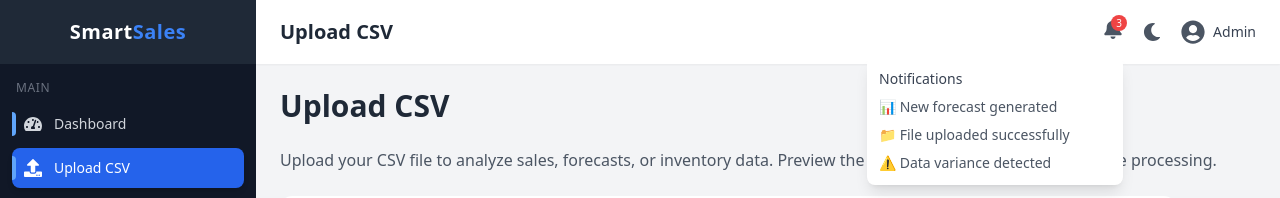
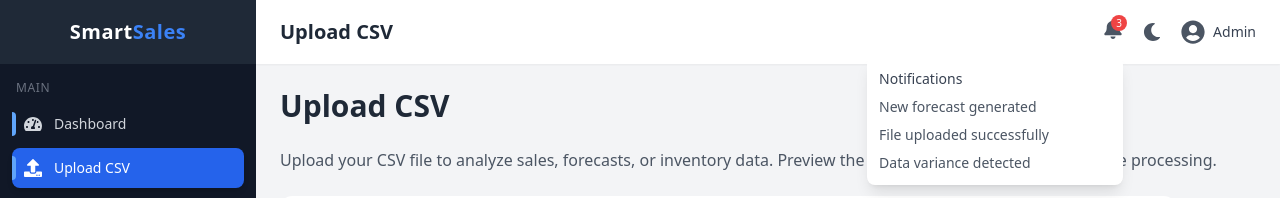
Before and after one commit to 1faran-khandev/smart-sales-forecast, a React (Vite) app: page /upload in a window 1280 px wide. Both pictures are taken after a click on the button "Notifications". Shown: the top 198 px of the page. Built offline with nearby package versions, Linux system fonts and the light colour scheme.

Commit message:
Update Header.jsx

```diff
--- a/src/components/layout/Header.jsx
+++ b/src/components/layout/Header.jsx
@@ -69,13 +69,13 @@ export default function Header({ title, onToggleSidebar }) {
               </p>
               <ul className="space-y-2">
                 <li className="text-gray-600 dark:text-gray-300">
-                  📊 New forecast generated
+                   New forecast generated
                 </li>
                 <li className="text-gray-600 dark:text-gray-300">
-                  📁 File uploaded successfully
+                   File uploaded successfully
                 </li>
                 <li className="text-gray-600 dark:text-gray-300">
-                  ⚠️ Data variance detected
+                   Data variance detected
                 </li>
               </ul>
             </div>
```
